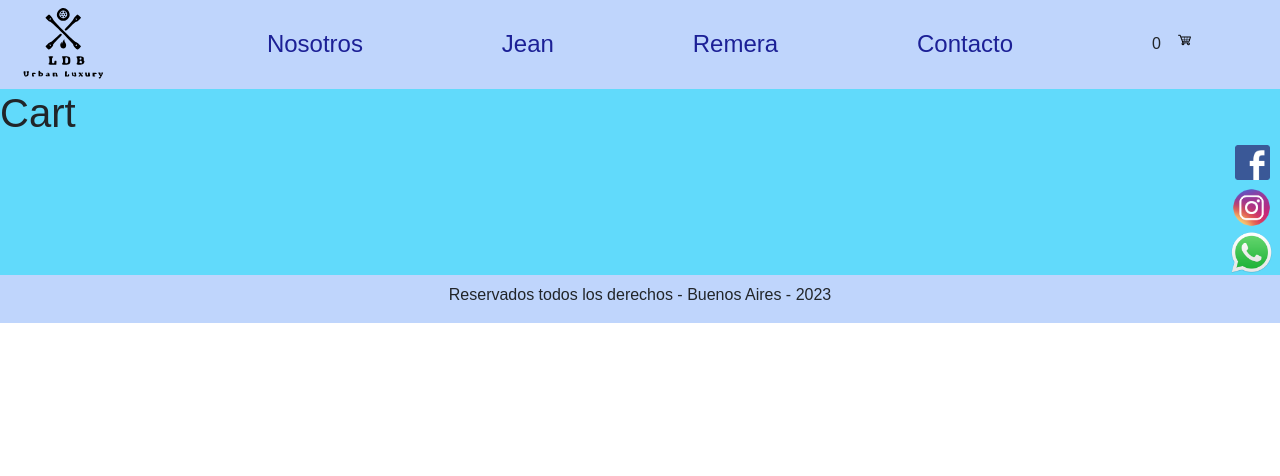
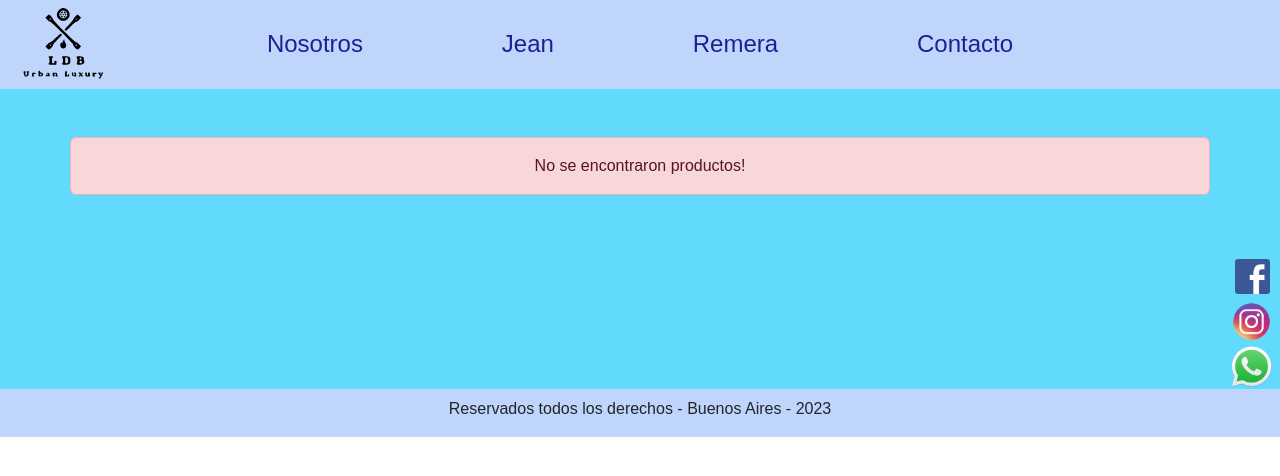
Before and after one commit to ludabi04/ldb-ecommerce, a React (Create React App) app: page /cart in a window 1280 px wide. Shown: the top 476 px of the page. Built offline with nearby package versions, Linux system fonts and the light colour scheme.

Commit message:
terminando carrito

```diff
--- a/src/components/Cart/Cart.jsx
+++ b/src/components/Cart/Cart.jsx
@@ -1,8 +1,63 @@
+import { useContext } from "react";
+import { CartContext } from "../CartContext/CartContext";
+import trash from '../Img/trash.svg'
+
 const Cart = () => {
+    const { cart, removeItem, clear, cartTotal, sumTotal } = useContext(CartContext);
+
+    if (cartTotal() === 0) {
+        return (
+            <div className="container my-5">
+                <div className="row">
+                    <div className="col text-center">
+                        <div className="alert alert-danger" role="alert">
+                            No se encontraron productos!
+                        </div>
+                    </div>
+                </div>
+            </div>
+        )
+    }
+
     return (
-        <div>
-            <h1>Cart</h1>
-        </div>
+        <div className="container">
+            <div className="row">
+                <div className="col">
+                    <h1>Tus productos</h1>
+                </div>
+            </div>
+            <div className="row">
+                <div className="col">
+                    <table className="table">
+                        <tbody>
+                            <tr>
+                                <td colSpan={ 4 }>&nbsp;</td>
+                                <td className="text-end"><button className="btn" onClick={ () => { clear() } } title="Vaciar Carrito">Vaciar Carrito</button></td>
+                            </tr>
+                            {
+                                cart.map(item => (
+                                    <tr key={ item.id }>
+                                        <td><img src={ item.imagen } alt={ item.titulo } width={ 80 } /></td>
+                                        <td>{ item.titulo }</td>
+                                        <td>{ item.cantidad } x ${ item.precio }</td>
+                                        <td className="text-center">${ item.cantidad * item.precio }</td>
+                                        <td className="text-end"><button className="btn" onClick={ () => { removeItem(item.id) } } title="Eliminar Producto"><img src={ trash } alt="Eliminar Producto" /></button></td>
+                                    </tr>
+                                ))
+                            }
+                            <tr>
+                                <td colSpan={ 3 } className="text-end">Total a Pagar</td>
+                                <td className="text-center">${ sumTotal() }</td>
+                                <td>&nbsp;</td>
+                            </tr>
+                        </tbody>
+                    </table>
+                </div>
+            </div>
+</div>
+
+
+
     )
 }
 
--- a/src/components/CartWidget/CartWidget.jsx
+++ b/src/components/CartWidget/CartWidget.jsx
@@ -1,11 +1,16 @@
-import carrito from './assets/img/carrito.png'
+import carrito from './assets/img/carrito.png';
+import { Link } from 'react-router-dom';
+import { CartContext } from '../CartContext/CartContext';
+import { useContext } from 'react';
 
 const CartWidget = () => {
+    const {cartTotal} = useContext(CartContext)
     return (
-        <div className='contadorCarrito'>
-            <div>0</div>
-            <img src={ carrito } alt="carrito" className='carritoImg'/>
-        </div>
+        (cartTotal() > 0) ?
+        <Link to={ "/cart" } className='btn btn-light position-relative'>
+            <img src={ carrito } alt="carrito" className='carritoImg' width={ 24 } />
+            <span className="position-absolute top-0 start-100 translate-middle badge rounded-pill bg-danger">{cartTotal() }</span>
+        </Link> : ""
     )
 }
 
--- a/src/components/ItemCount/ItemCount.jsx
+++ b/src/components/ItemCount/ItemCount.jsx
@@ -31,11 +31,12 @@ const ItemCount = ({ stock, inicio, onAdd }) => {
             setItemsStock(itemsStock - items);
             setItems(1);
             setItemAdded(true);
-            onAdd(true);
+            onAdd(items);
             console.log("Seleccionaste: " + items + " Productos al Carrito!\nTe quedan: " + itemsStock + " Productos disponibles!");
 
         };
     }
+
 
 
     useEffect(() => {
--- a/src/components/productos.json
+++ b/src/components/productos.json
@@ -5,7 +5,7 @@
     "descripcion": "Pantalón denim 5 bolsillos, de pierna confortable en la parte superior afinando hacia el tobillo sin ajustar.",
     "categoria": "Jean",
     "stock": 6,
-    "precio": 13999,
+    "precio": 13.999,
     "imagen": "https://www.penguinargentina.com/uploads/picture/image/35953/sabana_0INHB340375-2.jpg"
   },
   {
@@ -41,7 +41,7 @@
     "descripcion": "pantalon denim 5 bolsillos, de pierna confortable en la parte superior afinando hacia el tobillo sin ajustar. fit slim taper. new!",
     "categoria": "Jean",
     "stock": 7,
-    "precio": 7000,
+    "precio": 7.000,
     "imagen": "https://www.penguinargentina.com/uploads/picture/image/36461/0INHB340071-2.jpg"
   },
   {
@@ -50,7 +50,7 @@
     "descripcion": "Pantalón largo a los tobillos, fit relax.",
     "categoria": "Jean",
     "stock": 8,
-    "precio": 5000,
+    "precio": 5.000,
     "imagen": "https://www.penguinargentina.com/uploads/picture/image/36062/0HNHB255084-1.jpg"
   },
   {
@@ -59,7 +59,7 @@
     "descripcion": "pantalon denim 5 bolsillos, de pierna recta desde cadera a tobillo, detalles en cuero. fit straight.",
     "categoria": "Jean",
     "stock": 2,
-    "precio": 11000,
+    "precio": 11.000,
     "imagen": "https://www.penguinargentina.com/uploads/picture/image/36456/0INHB270026-2.jpg"
   },
   {
@@ -68,7 +68,7 @@
     "descripcion": "Pantalón denim 5 bolsillos, y logo bordado en bolsillo trasero.",
     "categoria": "Pantalon",
     "stock": 3,
-    "precio": 4000,
+    "precio": 4.000,
     "imagen": "https://www.penguinargentina.com/uploads/picture/image/36057/0HNHB120019-1.jpg"
   },
   {
@@ -77,7 +77,7 @@
     "descripcion": "Remera 100% algodon peinado, con cierre color blanco",
     "categoria": "Remera",
     "stock": 5,
-    "precio": 11000,
+    "precio": 11.000,
     "imagen": "https://i.ibb.co/NL18tjQ/D-NQ-NP-2-X-901281-MLA47932117388-102021-F.webp"
   },
    {
@@ -86,7 +86,7 @@
     "descripcion": "Remera 100% algodon peinado, con cierre color bordo",
     "categoria": "Remera",
     "stock": 5,
-    "precio": 11000,
+    "precio": 11.000,
     "imagen": "https://i.ibb.co/BPrGfGK/D-NQ-NP-2-X-939084-MLA47932127281-102021-F.webp"
   },
      {
@@ -95,7 +95,7 @@
     "descripcion": "Remera 100% algodon, con cierre color negro",
     "categoria": "Remera",
     "stock": 9,
-    "precio": 12999,
+    "precio": 12.999,
     "imagen": "https://i.ibb.co/CVnyfDV/D-NQ-NP-2-X-659055-MLA43150558837-082020-F.webp"
   },
     {
@@ -104,7 +104,7 @@
     "descripcion": "Remera 100% algodon, con cierre color BLANCA",
     "categoria": "Remera",
     "stock": 12,
-    "precio": 12999,
+    "precio": 12.999,
     "imagen": "https://i.ibb.co/25QbwGn/D-NQ-NP-2-X-754432-MLA31062578275-062019-F.webp"
   }
  ]
```
Also changed, not shown: src/components/Img/trash.svg (added).
